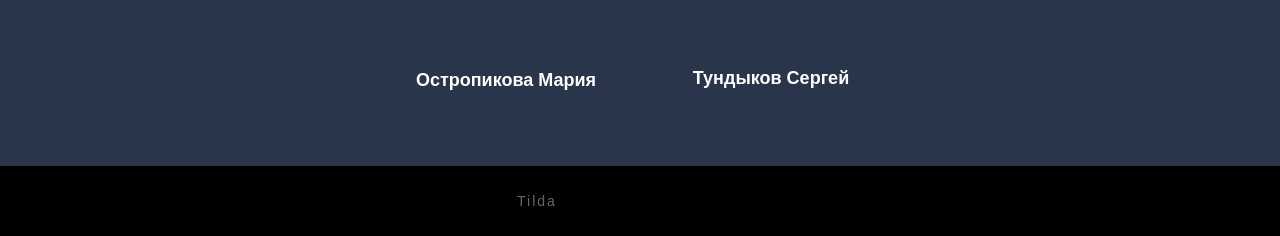
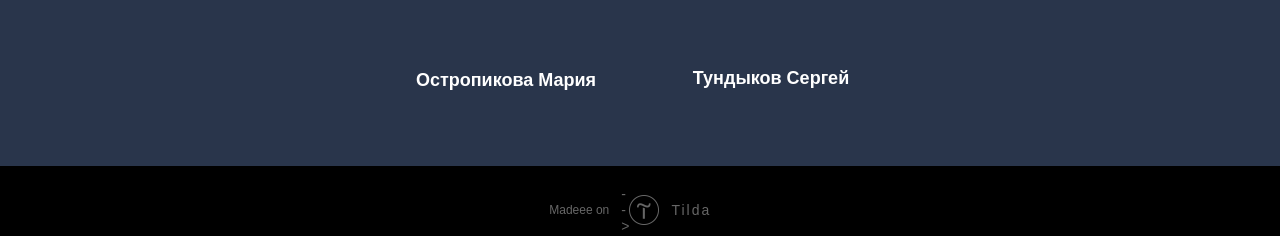
Before and after one commit to kototronik/agpp, a plain HTML site: page index.html in a window 1280 px wide. Shown: the part 8302-8538 px from the top of the page. Drawn offline with Linux system fonts and the light colour scheme; no server answers; a script that the page names is missing; a web font is replaced by a local one.

Commit message:
Update index.html

```diff
--- a/index.html
+++ b/index.html
@@ -734,8 +734,8 @@
     <div class="t-tildalabel " id="tildacopy" data-tilda-sign="10150217#52205931" style="display: block !important; visibility: visible !important; position: relative !important; width: 100% !important; pointer-events: all !important; opacity: 1 !important; margin: 0 !important; z-index: 1 !important">
         <a href="https://tilda.cc/" class="t-tildalabel__link">
             <div class="t-tildalabel__wrapper">
-<!--                 <div class="t-tildalabel__txtleft">Made on </div> -->
-<!--                 <div class="t-tildalabel__wrapimg"><img src="./автономная городская паромная переправа_files/tildacopy.png" class="t-tildalabel__img" fetchpriority="low" alt=""></div> -->
+                <div class="t-tildalabel__txtleft">Madeee on </div> -->
+                 <div class="t-tildalabel__wrapimg"><img src="./автономная городская паромная переправа_files/tildacopy.png" class="t-tildalabel__img" fetchpriority="low" alt=""></div>
                 <div class="t-tildalabel__txtright">Tilda</div>
             </div>
         </a>
```
